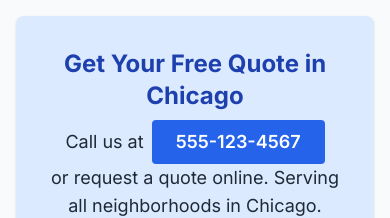
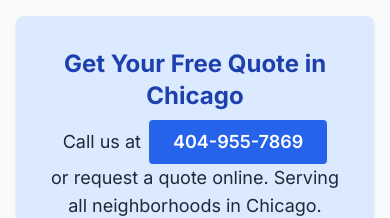
Before and after one commit to agm312/pressure-wash, a Next.js app: page /pressure-washing-chicago in a window 390 px wide. Shown: the part 1000-1218 px from the top of the page. Built offline with nearby package versions, Linux system fonts and the light colour scheme.

Commit message:
Update phone number to 404-955-7869 on all service area pages

```diff
--- a/src/app/pressure-washing-aurora/page.tsx
+++ b/src/app/pressure-washing-aurora/page.tsx
@@ -30,10 +30,10 @@ export default function AuroraPressureWashing() {
           <p className="text-lg text-gray-800 mb-4">
             Call
             <a
-              href="tel:555-123-4567"
+              href="tel:404-955-7869"
               className="inline-block bg-blue-600 text-white font-semibold px-6 py-2 rounded ml-2 hover:bg-blue-700 transition"
             >
-              555-123-4567
+              404-955-7869
             </a>
             <br />
             or request a quote online. Serving all of Aurora.
--- a/src/app/pressure-washing-chicago/page.tsx
+++ b/src/app/pressure-washing-chicago/page.tsx
@@ -30,10 +30,10 @@ export default function ChicagoPressureWashing() {
           <p className="text-lg text-gray-800 mb-4">
             Call us at
             <a
-              href="tel:555-123-4567"
+              href="tel:404-955-7869"
               className="inline-block bg-blue-600 text-white font-semibold px-6 py-2 rounded ml-2 hover:bg-blue-700 transition"
             >
-              555-123-4567
+              404-955-7869
             </a>
             <br />
             or request a quote online. Serving all neighborhoods in Chicago.
--- a/src/app/pressure-washing-evanston/page.tsx
+++ b/src/app/pressure-washing-evanston/page.tsx
@@ -30,10 +30,10 @@ export default function EvanstonPressureWashing() {
           <p className="text-lg text-gray-800 mb-4">
             Call
             <a
-              href="tel:555-123-4567"
+              href="tel:404-955-7869"
               className="inline-block bg-blue-600 text-white font-semibold px-6 py-2 rounded ml-2 hover:bg-blue-700 transition"
             >
-              555-123-4567
+              404-955-7869
             </a>
             <br />
             or request a quote online. Serving all of Evanston.
--- a/src/app/pressure-washing-naperville/page.tsx
+++ b/src/app/pressure-washing-naperville/page.tsx
@@ -30,10 +30,10 @@ export default function NapervillePressureWashing() {
           <p className="text-lg text-gray-800 mb-4">
             Call
             <a
-              href="tel:555-123-4567"
+              href="tel:404-955-7869"
               className="inline-block bg-blue-600 text-white font-semibold px-6 py-2 rounded ml-2 hover:bg-blue-700 transition"
             >
-              555-123-4567
+              404-955-7869
             </a>
             <br />
             or request a quote online. Serving all of Naperville.
--- a/src/app/pressure-washing-oak-park/page.tsx
+++ b/src/app/pressure-washing-oak-park/page.tsx
@@ -30,10 +30,10 @@ export default function OakParkPressureWashing() {
           <p className="text-lg text-gray-800 mb-4">
             Call
             <a
-              href="tel:555-123-4567"
+              href="tel:404-955-7869"
               className="inline-block bg-blue-600 text-white font-semibold px-6 py-2 rounded ml-2 hover:bg-blue-700 transition"
             >
-              555-123-4567
+              404-955-7869
             </a>
             <br />
             or request a quote online. Serving all of Oak Park.
--- a/src/app/pressure-washing-schaumburg/page.tsx
+++ b/src/app/pressure-washing-schaumburg/page.tsx
@@ -30,10 +30,10 @@ export default function SchaumburgPressureWashing() {
           <p className="text-lg text-gray-800 mb-4">
             Call
             <a
-              href="tel:555-123-4567"
+              href="tel:404-955-7869"
               className="inline-block bg-blue-600 text-white font-semibold px-6 py-2 rounded ml-2 hover:bg-blue-700 transition"
             >
-              555-123-4567
+              404-955-7869
             </a>
             <br />
             or request a quote online. Serving all of Schaumburg.
```
